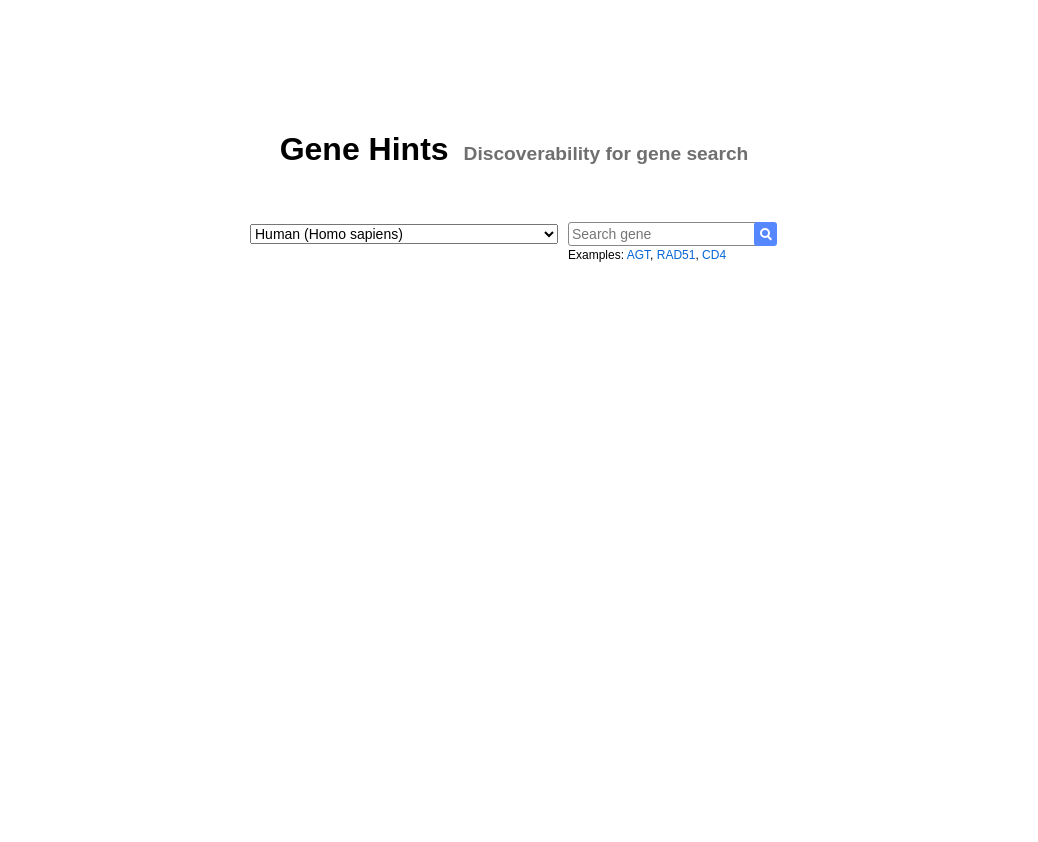
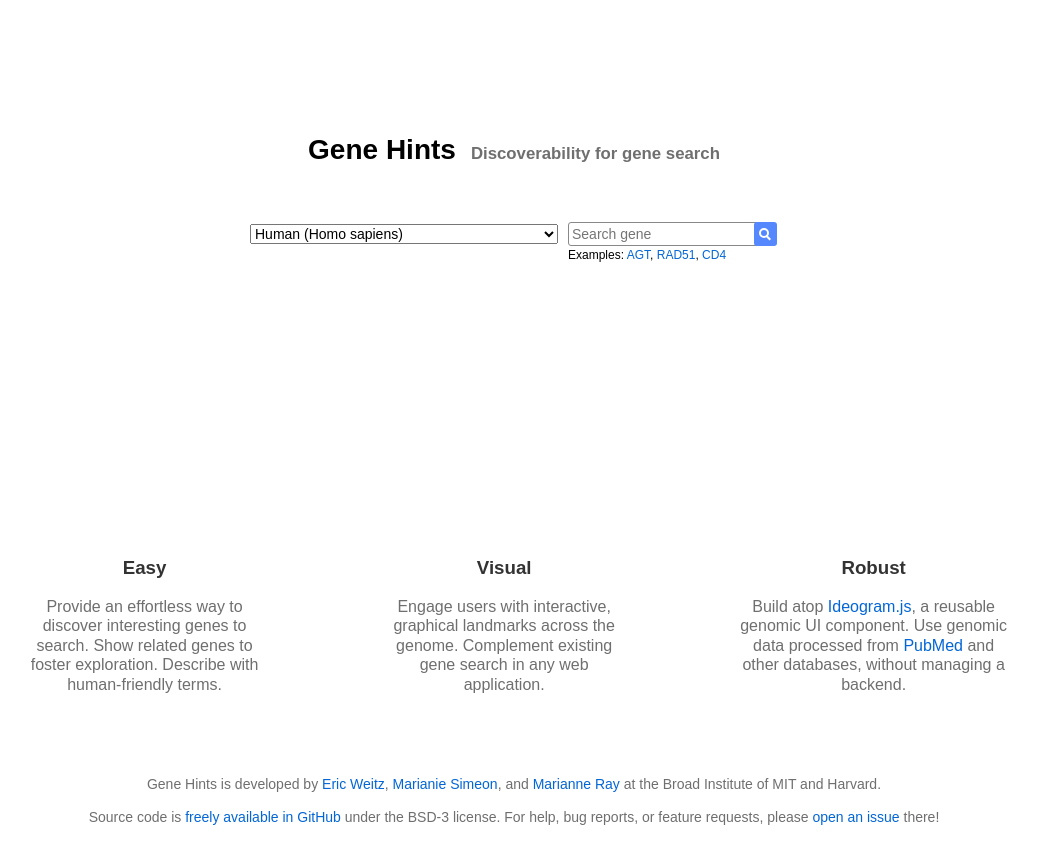
Before and after one commit to broadinstitute/gene-hints, a website: page index.html in a window 1280 px wide. Shown: the whole page, without its empty margins (126-1164 px from the left). Before the commit the page ends 800 px from the top, so only its background shows below. Drawn offline with Linux system fonts and the light colour scheme; no server answers.

Commit message:
Describe Gene Hints, enhance TSV support

```diff
--- a/index.html
+++ b/index.html
@@ -4,13 +4,15 @@
   <title>Gene Hints</title>
   <style>
     body {
-      font: 16px Arial;
+      font: 14px Arial;
       line-height: 19.6px;
       padding: 0 15px;
     }
+    h1, .control-container, .wrapper, .why, .by {
+      display: flex;
+      justify-content: center
+    }
     h1 {
-      display: flex;
-      justify-content: center;
       margin: 140px auto 60px auto;
     }
     h1 small {
@@ -23,16 +25,28 @@
       margin: 0 auto;
     }
     .control-container {
-      display: flex;
-      justify-content: center;
+      font-size: 14px;
       margin-left: 130px;
     }
     .wrapper {
-      display: flex;
-      justify-content: center;
       margin-left: -160px;
+      height: 250px;
       margin-top: 40px;
     }
+    .why h3 {
+      color: #333;
+    }
+    .why div {
+      font-size: 16px;
+      text-align: center;
+      color: #6f6f6f;
+      margin: 0 60px;
+    }
+    .by {
+      text-align: center;
+      color: #6f6f6f;
+    }
+
     a, a:visited {text-decoration: none;}
     a:hover {text-decoration: underline;}
     a, a:hover, a:visited, a:active {color: #0366d6;}
@@ -41,8 +55,6 @@
       float: left;
       font-size: 14px;
     }
-
-    #ideogram-container {z-index: -1}
 
     #search-container {
       height: 26px;
@@ -56,9 +68,9 @@
       padding-left: 3px;
       width: 200px;
       height: 20px;
-      font-size: 14px;
       border-radius: 3px;
       border: 1px solid #888;
+      font-size: 14px;
     }
 
     #search-button {
@@ -142,6 +154,15 @@
     </div>
     <div class="wrapper">
       <div id="ideogram-container" style="visibility: hidden;"></div>
+    </div>
+    <div class="why">
+      <div><h3>Easy</h3> Provide an effortless way to discover interesting genes to search.  Show related genes to foster exploration.  Describe with human-friendly terms.</div>
+      <div><h3>Visual</h3> Engage users with interactive, graphical landmarks across the genome.  Complement existing gene search in any web application.</div>
+      <div><h3>Robust</h3> Build atop <a href="https://github.com/eweitz/ideogram" target="_blank">Ideogram.js</a>, a reusable genomic UI component.  Use genomic data processed from <a href="https://ncbi.nlm.nih.gov/pubmed" target="_blank">PubMed</a> and other databases, without&nbsp;managing a backend.</div>
+    </div>
+    <div style="margin-top: 80px;">
+      <p class="by">Gene Hints is developed by&nbsp;<a href="https://github.com/eweitz" target="_blank">Eric Weitz</a>,&nbsp;<a href="https://github.com/Marianie-Simeon" target="_blank">Marianie Simeon</a>,&nbsp;and&nbsp;<a href="https://github.com/MarianneRay" target="_blank">Marianne Ray</a>&nbsp;at the Broad Institute of MIT and Harvard.</p>
+      <p class="by">Source code is&nbsp;<a href="https://github.com/broadinstitute/gene-hints" target="_blank">freely available in GitHub</a>&nbsp;under the BSD-3 license.  For help, bug reports, or feature requests, please&nbsp;<a href="https://github.com/broadinstitute/gene-hints/issues" target="_blank">open an issue</a>&nbsp;there!</p>
     </div>
   </div>
   <script type="text/javascript">
```
Also changed, not shown: homo-sapiens-top-genes.tsv (added, +17 -0 lines), dist/ideogram.min.js, 1 other file.
